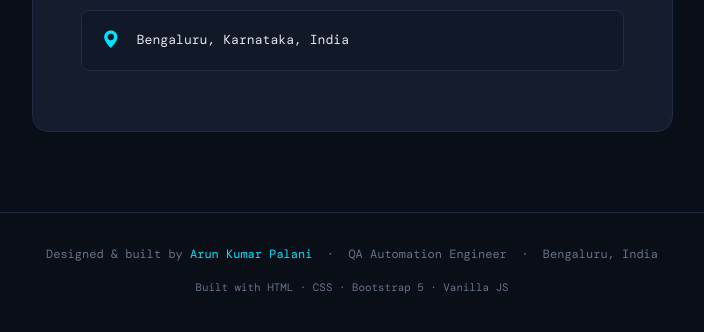
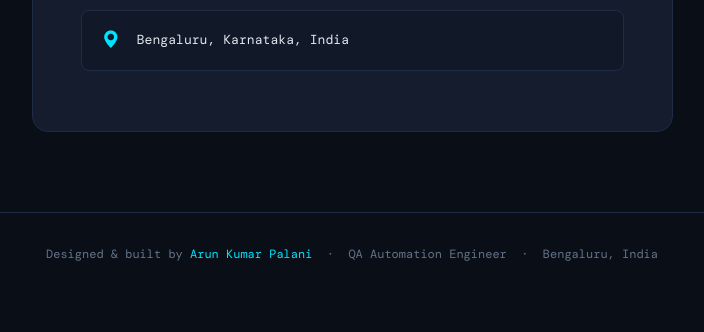
Before and after one commit to arunfullstacksdet/arunkumarpalani, a plain HTML site: page index.html in a window 1280 px wide. Shown: the part 6523-6855 px from the top of the page, without its empty margins (288-992 px from the left). After the commit the page ends 6834 px from the top, so only its background shows below. Drawn offline with nearby package versions, Linux system fonts and the light colour scheme; a web font is replaced by a local one.

Commit message:
second commit

```diff
--- a/index.html
+++ b/index.html
@@ -1057,7 +1057,7 @@
 <footer>
   <div class="container">
     <p>Designed & built by <a href="#">Arun Kumar Palani</a> &nbsp;·&nbsp; QA Automation Engineer &nbsp;·&nbsp; Bengaluru, India</p>
-    <p style="margin-top:0.4rem;font-size:0.68rem;">Built with HTML · CSS · Bootstrap 5 · Vanilla JS</p>
+
   </div>
 </footer>
 
```
